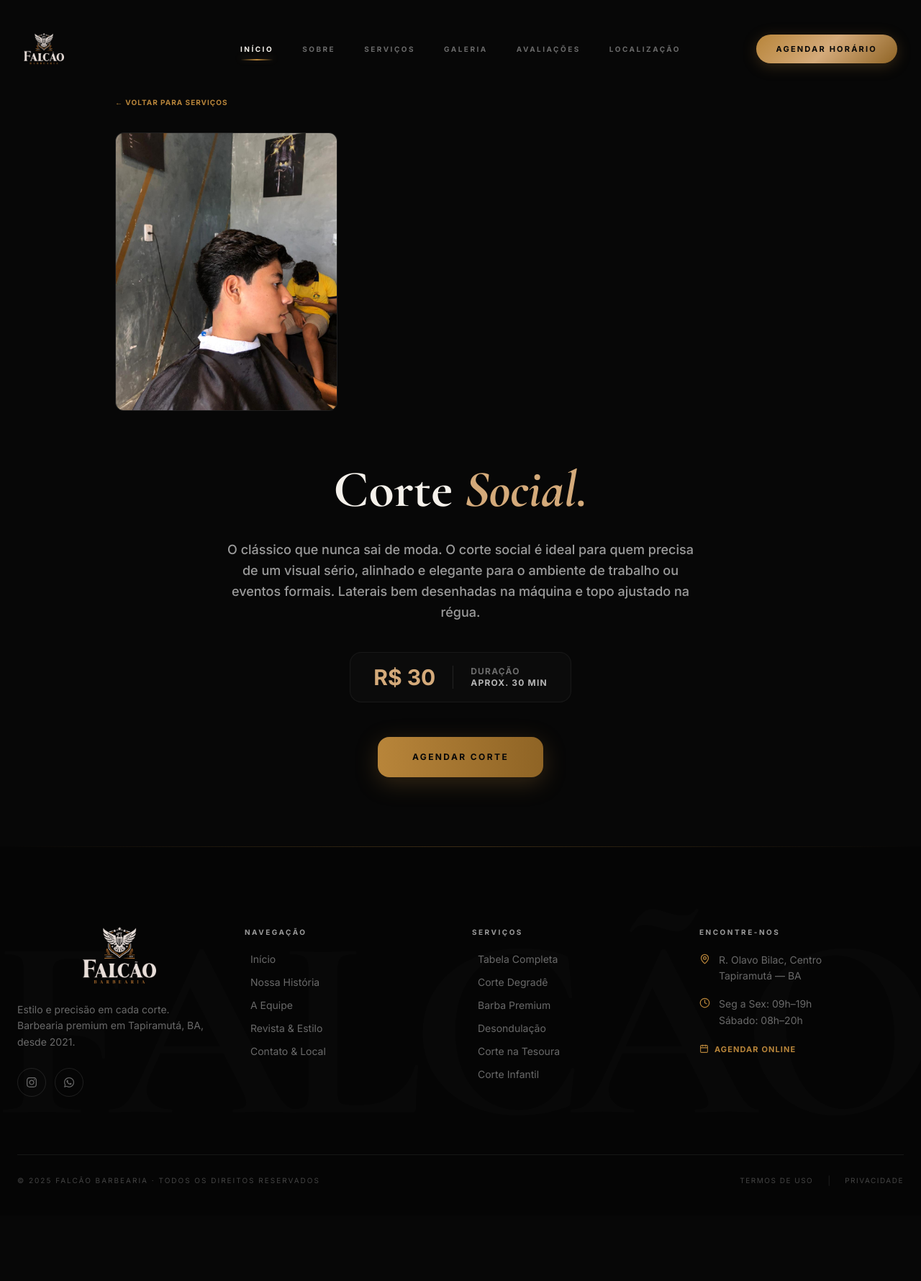
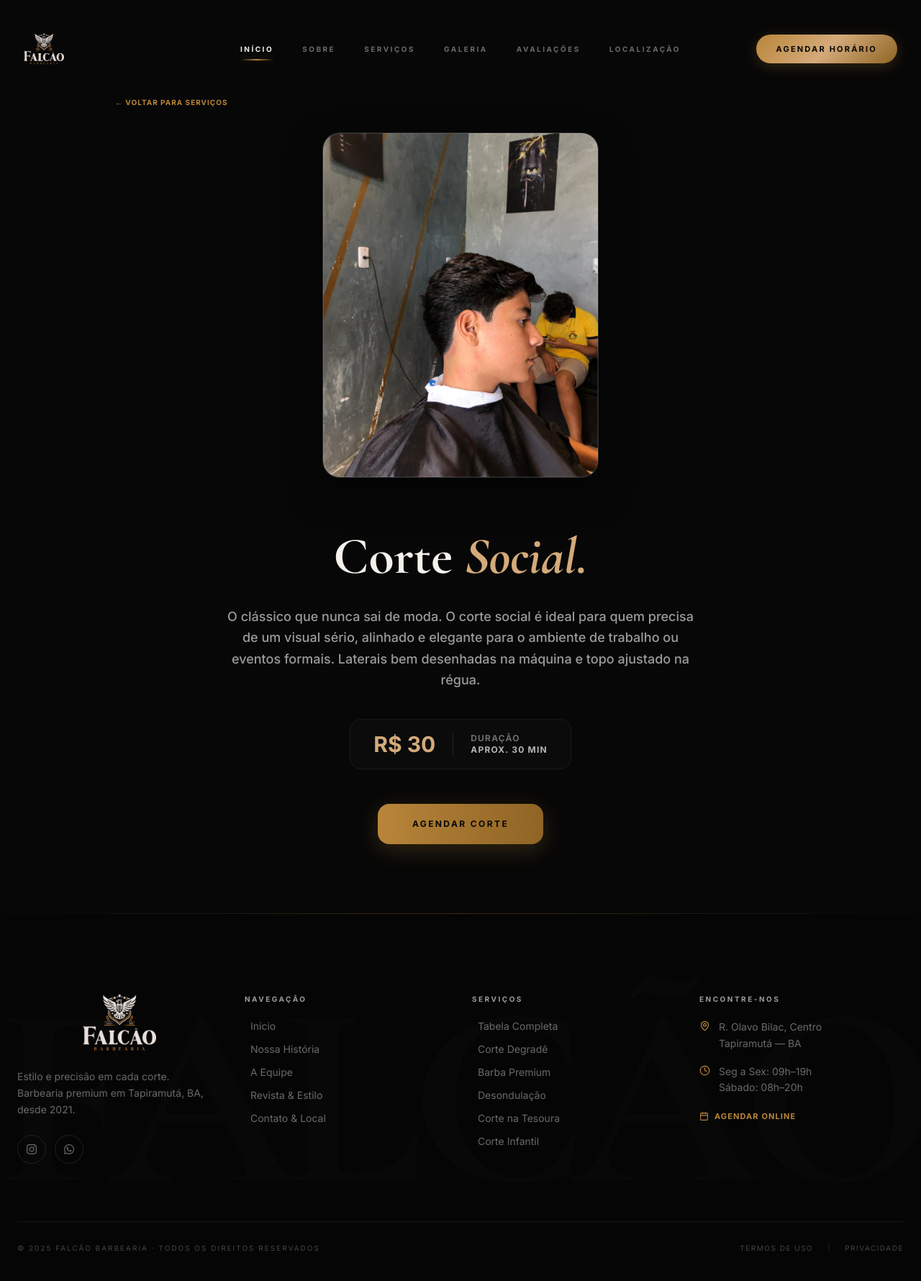
Before and after one commit to Marcos-Gabriell/Falcao-barbearia, a Next.js app: page /servicos/corte-social in a window 1280 px wide. Shown: the whole page at 72% size. Before the commit the page ends 1689 px from the top, so only its background shows below. Built offline with nearby package versions, Linux system fonts and the light colour scheme; a web font is replaced by a local one.

Commit message:
correcoes build

```diff
--- a/app/components/Footer.tsx
+++ b/app/components/Footer.tsx
@@ -224,9 +224,17 @@ const Footer = () => {
           transition={{ duration: 0.8 }}
           className="border-t border-white/[0.07] pt-7 flex flex-col items-center gap-3 md:flex-row md:justify-between"
         >
-          <p className="text-[10px] text-white/25 tracking-[0.2em] uppercase order-2 md:order-1">
-            © {year} Falcão Barbearia · Todos os direitos reservados
-          </p>
+          <div className="flex flex-col items-center md:items-start order-2 md:order-1">
+            <p className="text-[10px] text-white/25 tracking-[0.2em] uppercase md:hidden">
+              © {year} Falcão Barbearia ·
+            </p>
+            <p className="text-[10px] text-white/25 tracking-[0.2em] uppercase md:hidden">
+              Todos os direitos reservados
+            </p>
+            <p className="text-[10px] text-white/25 tracking-[0.2em] uppercase hidden md:block">
+              © {year} Falcão Barbearia · Todos os direitos reservados
+            </p>
+          </div>
 
           <div className="flex items-center gap-5 order-1 md:order-2">
             <Link href="/termos-de-uso" className="text-[10px] text-white/25 hover:text-white/50 tracking-[0.15em] uppercase transition-colors">
--- a/app/estilo/PageClient.tsx
+++ b/app/estilo/PageClient.tsx
@@ -3,75 +3,10 @@
 import { motion } from "framer-motion";
 import Image from "next/image";
 import Link from "next/link";
-import Navbar from "../../app/components/Header";
-import Footer from "../../app/components/Footer";
+import Navbar from "../components/Header";
+import Footer from "../components/Footer";
 
-/* ─── DADOS DO BLOG (Atualizados com Corte Infantil e mais posts) ─── */
-export const posts = [
-  {
-    id: 1,
-    titulo: "Desondulação: O Segredo para o Caimento Perfeito",
-    resumo: "Cansado do volume excessivo e dos fios rebeldes? A desondulação relaxa a estrutura do cabelo, facilitando o penteado no dia a dia sem perder a naturalidade.",
-    categoria: "Química & Tratamento",
-    imagem: "/cortes/corte21.png",
-    data: "12 Jun, 2026",
-    destaque: true,
-  },
-  {
-    id: 2,
-    titulo: "Mid, Low ou High Fade: Qual degradê combina com você?",
-    resumo: "Entenda a diferença entre as alturas do degradê e descubra qual técnica valoriza mais o formato do seu rosto.",
-    categoria: "Tendências",
-    imagem: "/cortes/corte4.jpg",
-    data: "05 Jun, 2026",
-    destaque: false,
-  },
-  {
-    id: 3,
-    titulo: "Barba de Respeito: 3 passos diários essenciais",
-    resumo: "Ter uma barba cheia e alinhada não é só genética. Veja a rotina de 3 minutos que muda o aspecto dos fios.",
-    categoria: "Cuidados",
-    imagem: "/cortes/Barba.png",
-    data: "28 Mai, 2026",
-    destaque: false,
-  },
-  {
-    id: 4,
-    titulo: "Corte na Tesoura: O Clássico que nunca morre",
-    resumo: "Para quem tem cabelo mais longo ou ondulado, a tesoura entrega um caimento que a máquina não consegue.",
-    categoria: "Clássicos",
-    imagem: "/cortes/corte12.jpeg",
-    data: "15 Mai, 2026",
-    destaque: false,
-  },
-  {
-    id: 6,
-    titulo: "Mullet Moderno: A volta do estilo com atitude",
-    resumo: "O Mullet voltou com tudo, misturado com o fade lateral. Veja como aderir a essa tendência sem errar.",
-    categoria: "Tendências",
-    imagem: "/cortes/corte8.png",
-    data: "02 Mai, 2026",
-    destaque: false,
-  },
-  {
-    id: 7,
-    titulo: "Estilo Desde Cedo: A experiência do Corte Infantil",
-    resumo: "Cortar o cabelo dos pequenos exige paciência e técnica. Veja como transformamos o choro em um momento de diversão e muito estilo.",
-    categoria: "Kids",
-    imagem: "/cortes/corte1.jpg", // A foto da criança da sua galeria
-    data: "25 Abr, 2026",
-    destaque: false,
-  },
-  {
-    id: 9,
-    titulo: "Freestyle & Design: Arte na lateral do cabelo",
-    resumo: "Linhas, traços e desenhos que mostram personalidade. Como escolher o freestyle ideal para o seu formato de corte.",
-    categoria: "Arte Urbana",
-    imagem: "/cortes/corte14.jpeg",
-    data: "10 Abr, 2026",
-    destaque: false,
-  },
-];
+import { posts } from "./data";
 
 export default function EstiloBlogPage() {
   const postDestaque = posts[0];
--- a/app/estilo/[id]/PageClient.tsx
+++ b/app/estilo/[id]/PageClient.tsx
@@ -8,8 +8,7 @@ import { ArrowLeft } from "lucide-react";
 import Navbar from "../../components/Header";
 import Footer from "../../components/Footer";
 
-// Importando os posts da página principal
-import { posts } from "../page";
+import { posts } from "../data";
 
 export default function BlogPost() {
   const params = useParams();
--- a/app/estilo/[id]/page.tsx
+++ b/app/estilo/[id]/page.tsx
@@ -1,6 +1,6 @@
 import type { Metadata } from "next";
 import BlogPostClient from "./PageClient";
-import { posts } from "../PageClient";
+import { posts } from "../data";
 
 const siteUrl = "https://www.falcaobarbearia.com.br";
 
--- /dev/null
+++ b/app/estilo/data.ts
@@ -0,0 +1,65 @@
+export const posts = [
+  {
+    id: 1,
+    titulo: "Desondulação: O Segredo para o Caimento Perfeito",
+    resumo: "Cansado do volume excessivo e dos fios rebeldes? A desondulação relaxa a estrutura do cabelo, facilitando o penteado no dia a dia sem perder a naturalidade.",
+    categoria: "Química & Tratamento",
+    imagem: "/cortes/corte21.png",
+    data: "12 Jun, 2026",
+    destaque: true,
+  },
+  {
+    id: 2,
+    titulo: "Mid, Low ou High Fade: Qual degradê combina com você?",
+    resumo: "Entenda a diferença entre as alturas do degradê e descubra qual técnica valoriza mais o formato do seu rosto.",
+    categoria: "Tendências",
+    imagem: "/cortes/corte4.jpg",
+    data: "05 Jun, 2026",
+    destaque: false,
+  },
+  {
+    id: 3,
+    titulo: "Barba de Respeito: 3 passos diários essenciais",
+    resumo: "Ter uma barba cheia e alinhada não é só genética. Veja a rotina de 3 minutos que muda o aspecto dos fios.",
+    categoria: "Cuidados",
+    imagem: "/cortes/Barba.png",
+    data: "28 Mai, 2026",
+    destaque: false,
+  },
+  {
+    id: 4,
+    titulo: "Corte na Tesoura: O Clássico que nunca morre",
+    resumo: "Para quem tem cabelo mais longo ou ondulado, a tesoura entrega um caimento que a máquina não consegue.",
+    categoria: "Clássicos",
+    imagem: "/cortes/corte12.jpeg",
+    data: "15 Mai, 2026",
+    destaque: false,
+  },
+  {
+    id: 6,
+    titulo: "Mullet Moderno: A volta do estilo com atitude",
+    resumo: "O Mullet voltou com tudo, misturado com o fade lateral. Veja como aderir a essa tendência sem errar.",
+    categoria: "Tendências",
+    imagem: "/cortes/corte8.png",
+    data: "02 Mai, 2026",
+    destaque: false,
+  },
+  {
+    id: 7,
+    titulo: "Estilo Desde Cedo: A experiência do Corte Infantil",
+    resumo: "Cortar o cabelo dos pequenos exige paciência e técnica. Veja como transformamos o choro em um momento de diversão e muito estilo.",
+    categoria: "Kids",
+    imagem: "/cortes/corte1.jpg",
+    data: "25 Abr, 2026",
+    destaque: false,
+  },
+  {
+    id: 9,
+    titulo: "Freestyle & Design: Arte na lateral do cabelo",
+    resumo: "Linhas, traços e desenhos que mostram personalidade. Como escolher o freestyle ideal para o seu formato de corte.",
+    categoria: "Arte Urbana",
+    imagem: "/cortes/corte14.jpeg",
+    data: "10 Abr, 2026",
+    destaque: false,
+  },
+];
--- a/app/servicos/corte-social/PageClient.tsx
+++ b/app/servicos/corte-social/PageClient.tsx
@@ -24,14 +24,10 @@ export default function CorteSocialPage() {
             </Link>
           </motion.div>
 
-          <motion.div initial={{ opacity: 0, y: 20 }} animate={{ opacity: 1, y: 0 }} transition={{ duration: 0.6 }} className="w-full mb-16">
-            <div className="grid grid-cols-2 md:grid-cols-3 gap-2 md:gap-4">
-              {galeriaSocial.map((imagem, index) => (
-                <motion.div key={index} initial={{ opacity: 0, scale: 0.95 }} animate={{ opacity: 1, scale: 1 }} transition={{ delay: index * 0.1, duration: 0.5 }} className="relative group overflow-hidden rounded-xl bg-white/5 aspect-[4/5] border border-white/5">
-                  <Image src={imagem} alt={`Exemplo de Corte Social ${index + 1}`} fill className="object-cover transition-transform duration-700 group-hover:scale-105" />
-                  <div className="absolute inset-0 bg-gradient-to-t from-[#070707]/60 via-transparent to-transparent opacity-0 group-hover:opacity-100 transition-opacity duration-300" />
-                </motion.div>
-              ))}
+          <motion.div initial={{ opacity: 0, scale: 0.95 }} animate={{ opacity: 1, scale: 1 }} transition={{ duration: 0.8 }} className="w-full max-w-sm mb-16">
+            <div className="relative aspect-[4/5] rounded-3xl overflow-hidden bg-white/5 border border-white/10 shadow-[0_20px_50px_rgba(0,0,0,0.5)]">
+              <Image src={galeriaSocial[0]} alt="Corte Social" fill className="object-cover" />
+              <div className="absolute inset-0 ring-1 ring-inset ring-white/10 rounded-3xl" />
             </div>
           </motion.div>
 
--- a/app/sitemap.ts
+++ b/app/sitemap.ts
@@ -1,5 +1,5 @@
 import { MetadataRoute } from "next";
-import { posts } from "./estilo/PageClient";
+import { posts } from "./estilo/data";
 
 export default function sitemap(): MetadataRoute.Sitemap {
   const baseUrl = "https://www.falcaobarbearia.com.br";
@@ -108,10 +108,24 @@ export default function sitemap(): MetadataRoute.Sitemap {
     },
   ];
 
-  // ── BLOG POSTS (dinâmicos) ──
+// ── BLOG POSTS (dinâmicos) ──
+  const mesesPt: Record<string, string> = {
+    Jan: "01", Fev: "02", Mar: "03", Abr: "04", Mai: "05", Jun: "06",
+    Jul: "07", Ago: "08", Set: "09", Out: "10", Nov: "11", Dez: "12",
+  };
+
+  function parseDataPost(data: string): Date {
+    // formato esperado: "12 Jun, 2026"
+    const match = data.match(/(\d{1,2})\s+(\w{3}),?\s+(\d{4})/);
+    if (!match) return new Date();
+    const [, dia, mesAbrev, ano] = match;
+    const mes = mesesPt[mesAbrev] ?? "01";
+    return new Date(`${ano}-${mes}-${dia.padStart(2, "0")}`);
+  }
+
   const blogRoutes: MetadataRoute.Sitemap = posts.map((post) => ({
     url: `${baseUrl}/estilo/${post.id}`,
-    lastModified: new Date(post.data),
+    lastModified: parseDataPost(post.data),
     changeFrequency: "monthly" as const,
     priority: post.destaque ? 0.8 : 0.6,
   }));
```
